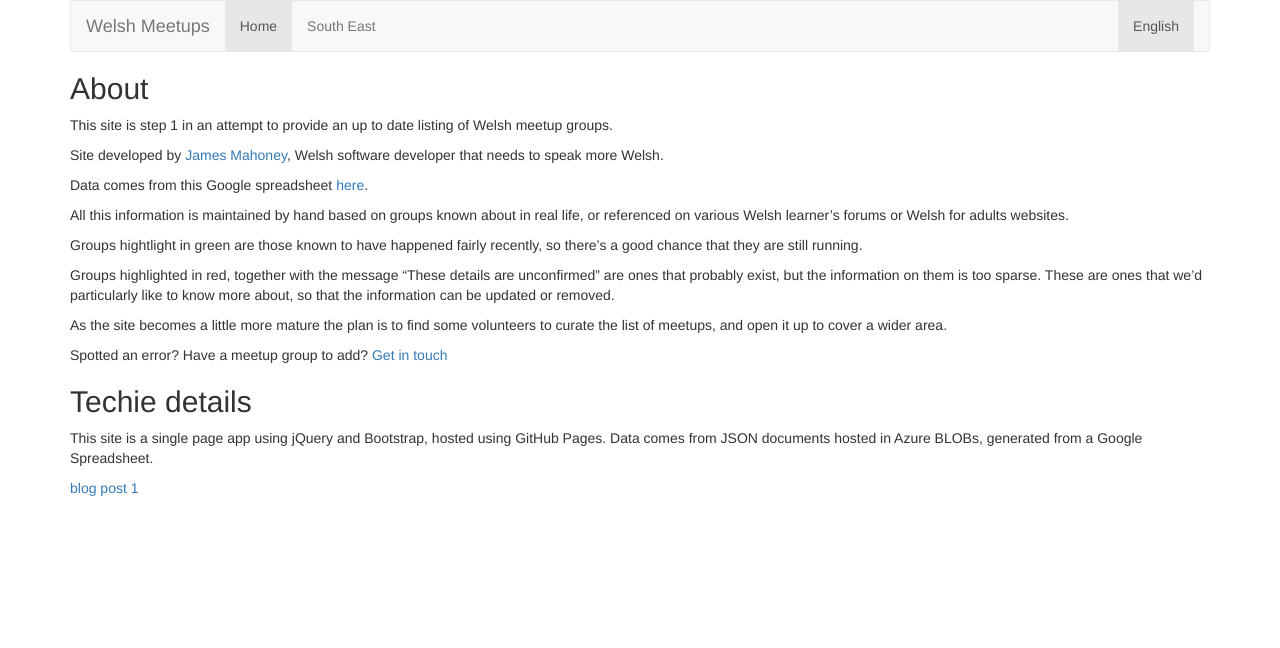
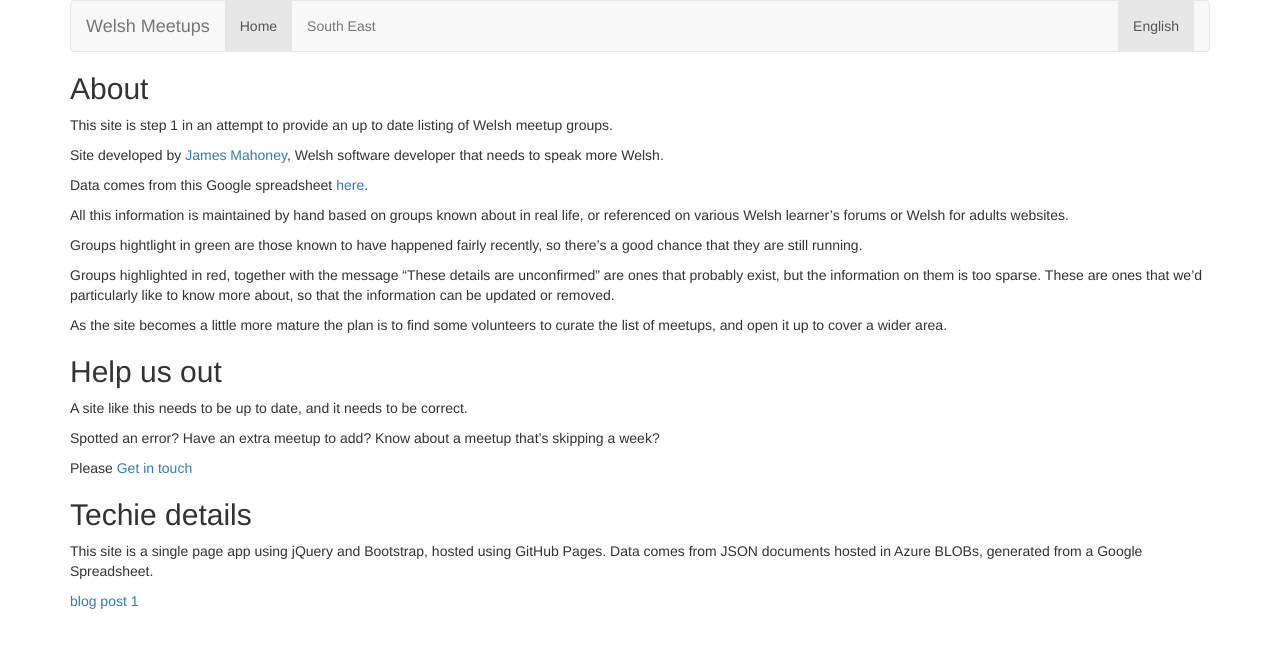
Before and after one commit to mahoneyjames/chatcymru, a Jekyll site: the page built from welsh/about.md, in a window 1280 px wide. Shown: the top 648 px of the page. Built offline with Jekyll 4.4.1, drawn with Linux system fonts in a browser that asks for light colours; nearby versions of some CDN libraries.

Commit message:
modified about

```diff
--- a/welsh/about.md
+++ b/welsh/about.md
@@ -7,7 +7,7 @@ title: About
 
 This site is step 1 in an attempt to provide an up to date listing of Welsh meetup groups.
 
-Site developed by [James Mahoney](/), Welsh software developer that needs to speak more Welsh.
+Site developed by [James Mahoney](http://www.jamesmahoney.co.uk), Welsh software developer that needs to speak more Welsh.
 
 Data comes from this Google spreadsheet <a href="https://docs.google.com/spreadsheets/d/1zzhf4SebQ5IIU1PfrrAzh1d0Q2ZLDaesN-cQ2Ux0bwA/edit#gid=2043427168" target="_blank">here</a>.
 
@@ -19,7 +19,13 @@ Groups highlighted in red, together with the message "These details are unconfir
 
 As the site becomes a little more mature the plan is to find some volunteers to curate the list of meetups, and open it up to cover a wider area.
 
-Spotted an error? Have a meetup group to add? <a href="/contact.html">Get in touch</a>
+## Help us out
+
+A site like this needs to be up to date, and it needs to be correct.
+
+Spotted an error? Have an extra meetup to add? Know about a meetup that's skipping a week?
+
+Please <a href="/contact.html">Get in touch</a>
 
 ## Techie details
 
```
